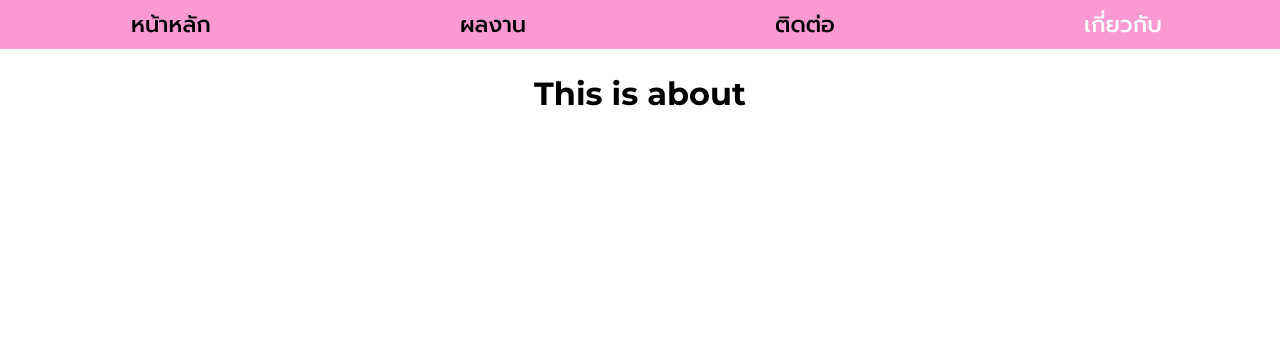
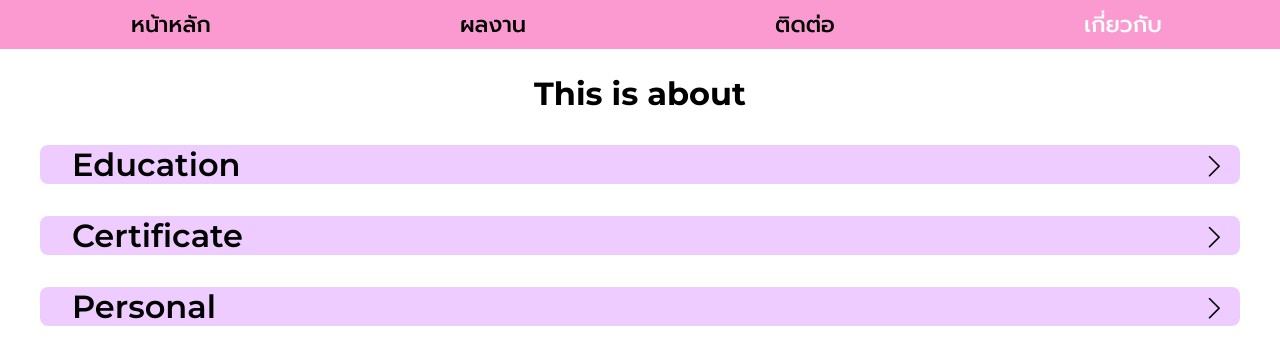
Before and after one commit to march-portfolio/frontend, a Next.js app: page /pages/about in a window 1280 px wide. Shown: the top 364 px of the page. Built offline with nearby package versions, Linux system fonts and the light colour scheme; a web font is replaced by a local one.

Commit message:
dropdown component/ about page

```diff
--- a/package.json
+++ b/package.json
@@ -9,6 +9,7 @@
     "lint": "next lint"
   },
   "dependencies": {
+    "bootstrap-icons": "^1.11.3",
     "next": "15.0.3",
     "react": "19.0.0-rc-66855b96-20241106",
     "react-dom": "19.0.0-rc-66855b96-20241106"
--- a/src/app/globals.scss
+++ b/src/app/globals.scss
@@ -1,4 +1,5 @@
 @import url('https://fonts.googleapis.com/css2?family=IBM+Plex+Sans+Thai:wght@100;200;300;400;500;600;700&family=Montserrat:ital,wght@0,100..900;1,100..900&family=Prompt:ital,wght@0,100;0,200;0,300;0,400;0,500;0,600;0,700;0,800;0,900;1,100;1,200;1,300;1,400;1,500;1,600;1,700;1,800;1,900&display=swap');
+@import "bootstrap-icons/font/bootstrap-icons.css";
 
 .layout{
   display: grid;
--- a/src/app/layout.tsx
+++ b/src/app/layout.tsx
@@ -1,7 +1,6 @@
 import { NavBar } from "@/components/navbar/page";
 
-import './globals.scss';
-
+import "./globals.scss";
 
 export default function RootLayout({
   children,
@@ -12,11 +11,10 @@ export default function RootLayout({
     <html lang="en">
       <body className="layout">
         <div>
-          <NavBar/>
+          <NavBar />
         </div>
 
         <div>{children}</div>
-
       </body>
     </html>
   );
--- a/src/app/pages/about/page.tsx
+++ b/src/app/pages/about/page.tsx
@@ -1,7 +1,37 @@
+"use client"
+import { Dropdown } from "@/shared/dropdown/page";
+import './about.scss';
+
 export default function AboutPage(){
   return(
     <>
     <h1>This is about</h1>
+    <Dropdown label="Education">
+      <div>
+        <ul>
+          <li>Naresuan University Secondary Demonstration School (Middle School) 2019-2022<br/><p>EIS(English integrated study) Program  GPAX: 3.10</p></li>
+          <li>Naresuan University Secondary Demonstration School (High School) 2022-2025 <br/><p>Science-Mathematic Program GPAX: 3.38</p> </li>
+        </ul>
+      </div>
+    </Dropdown>
+
+    <Dropdown label="Certificate">
+      <div>
+        <ul>
+          <li>IELTS 6.5 <br/><p>Speaking: 7 Reading: 7 Listening: 6.5 Writing: 5.0</p></li>
+          <li>Web development of Audiovisual Department 2024 <br/><p>Naresuan University Secondary Demonstration School</p> </li>
+        </ul>
+      </div>
+    </Dropdown>
+
+    <Dropdown label="Personal">
+      <div>
+        <ul>
+          <li>Hobbies <br/> <p> Workout, Read a book, Listen to podcast, Cook. </p></li>
+          <li>Body <br/> <p> 175 cm, 65 kg. </p></li>
+        </ul>
+      </div>
+    </Dropdown>
     </>
   )
 }
--- /dev/null
+++ b/src/shared/dropdown/dropdown.scss
@@ -0,0 +1,41 @@
+.Dropdown{
+  margin: 2rem;
+}
+
+.DropdownHead {
+  display: flex;
+  justify-content: space-between;
+  font-family: "Montserrat", serif;
+  font-weight: 600;
+  padding: 0 1vw 0 2rem;
+  align-items: baseline;
+  background-color: rgb(239, 204, 255);
+  border-radius: 0.5rem;
+  cursor: pointer;
+  div {
+    font-size: clamp(1.5rem, 2.5vw, 2.5rem);
+  }
+  i {
+    font-size: clamp(1.5rem, 2vw, 2rem);
+  }
+}
+
+.DropdownDetails {
+  font-family: "Montserrat", serif;
+  background-color: rgb(243, 238, 255);
+  border-radius: 0 0 1rem 1rem;
+  padding-left: 1rem;
+  font-size: clamp(1rem, 1.75vw, 1.75rem);
+  ul {
+    padding: 1rem 2rem;
+    margin: 0;
+    li {
+      font-weight: 500;
+      font-size: clamp(1rem, 1.5vw, 1.5rem);
+      p {
+        font-weight: 400;
+        font-size: clamp(0.75rem, 1.25vw, 1.25rem);
+      }
+    }
+  }
+}
--- /dev/null
+++ b/src/shared/dropdown/page.tsx
@@ -0,0 +1,28 @@
+"use client";
+import React, { ReactNode, useState } from "react";
+import "./dropdown.scss";
+
+type DropdownProps = {
+  children: ReactNode;
+  label: string;
+};
+
+export function Dropdown({ children, label }: DropdownProps) {
+  const [isOpen, setOpen] = useState(false);
+
+  return (
+    <>
+      <div className="Dropdown">
+        <div className="DropdownHead" onClick={() => setOpen(!isOpen)}>
+          <div>{label}</div>
+          {isOpen ? (
+            <i className="bi bi-chevron-down"></i>
+          ) : (
+            <i className="bi bi-chevron-right"></i>
+          )}
+        </div>
+        {isOpen ? <div className="DropdownDetails">{children}</div> : ""}
+      </div>
+    </>
+  );
+}
```
Also changed, not shown: src/app/pages/work/work.scss (+4 -3 lines), src/shared/card-work/cardwork.scss (+4 -3 lines), src/app/pages/about/about.scss (added), 1 other file (tests, documents, lock files or other folders).
